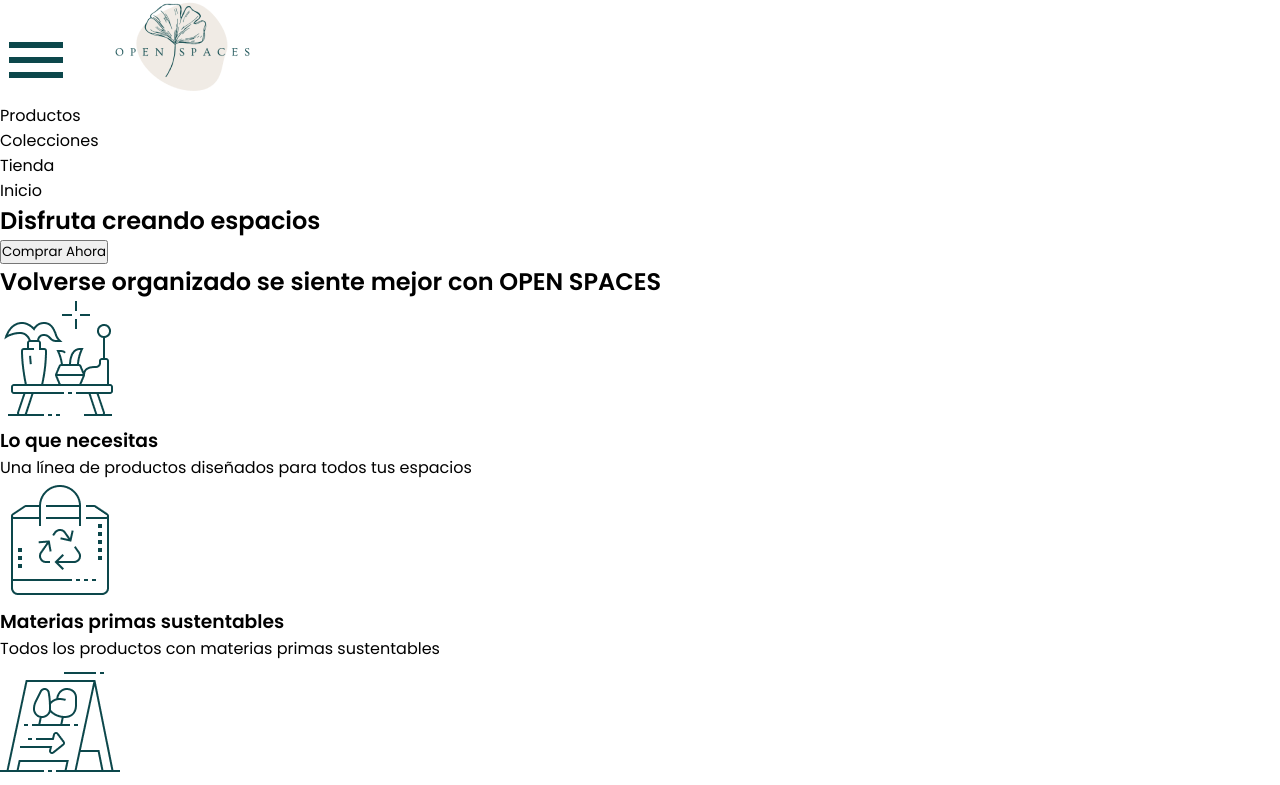
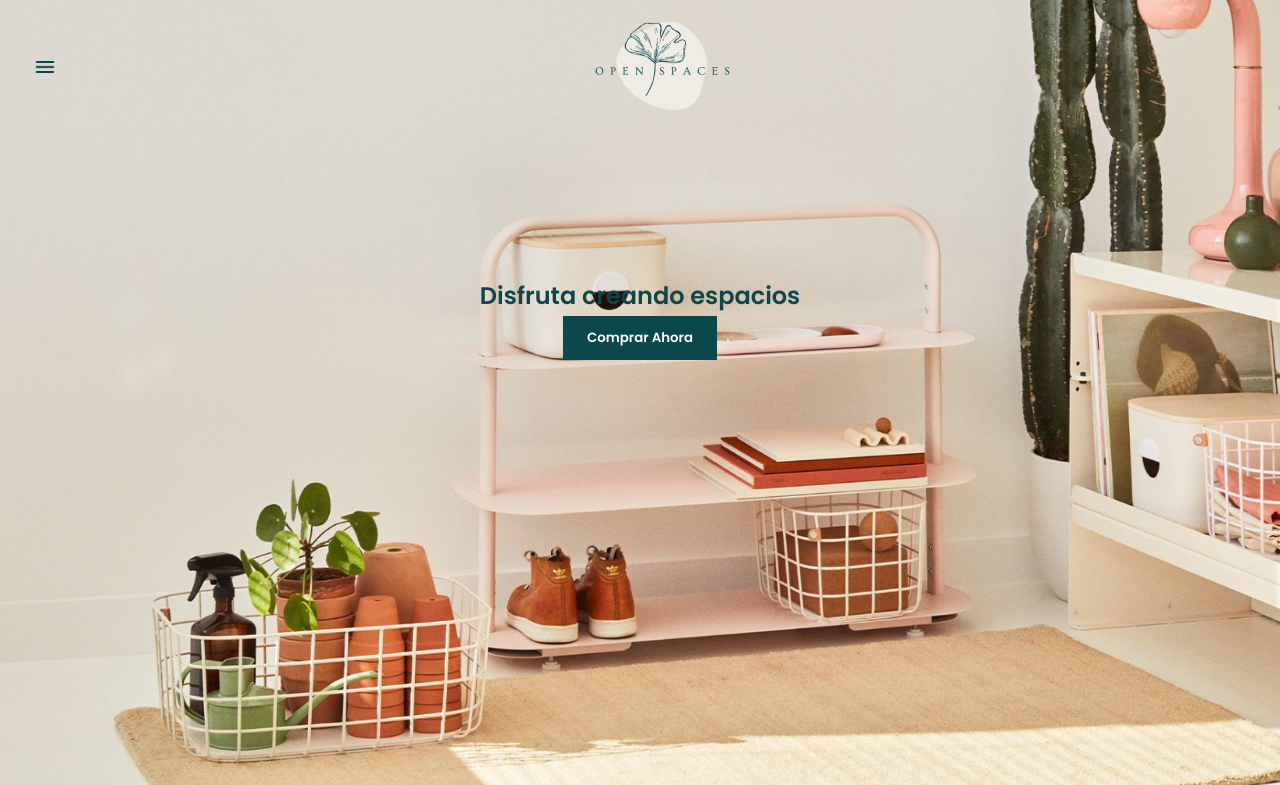
Before and after one commit to Adalab/modulo-1-evaluacion-final-MiriamPoveda, a website: page src/html/index.html in a window 1280 px wide. Shown: the top 785 px of the page. Drawn offline with nearby package versions, Linux system fonts and the light colour scheme; files that its build step writes are made by us from their sources; files whose address does not match are found by name.

Commit message:
Add header styles

```diff
--- a/src/html/partials/header.html
+++ b/src/html/partials/header.html
@@ -1,16 +1,32 @@
-<header>
-  <img src="./assets/images/hamburger.png" alt="Menú de hamburguesa" />
-  <img src="./assets/images/logo.png" alt="Logo de Open Spaces" />
-  <nav>
-    <ul>
+<header class="header">
+  <ul class="start">
+    <li>
+      <a href="https://www.adalab.es/"
+        ><img
+          class="start__hamburguer"
+          src="./assets/images/hamburger.png"
+          alt="Menú de hamburguesa"
+      /></a>
+    </li>
+  </ul>
+  <nav class="menu">
+    <ul class="menu__list">
       <li>Productos</li>
       <li>Colecciones</li>
       <li>Tienda</li>
       <li>Inicio</li>
     </ul>
   </nav>
-  <section>
-    <h1>Disfruta creando espacios</h1>
-    <button><a src="#">Comprar Ahora</a></button>
-  </section>
+  <article class="spaces">
+    <a class="spaces__icon" href="./index.html" title="Página principal"
+      ><img src="./assets/images/logo.png" alt="Logo de Open Spaces"
+    /></a>
+    <div class="header-wrapper">
+      <h1 class="title">Disfruta creando espacios</h1>
+
+      <button class="title__button">
+        <a class="links" href="https://www.adalab.es/">Comprar ahora</a>
+      </button>
+    </div>
+  </article>
 </header>
--- a/src/scss/core/_variables.scss
+++ b/src/scss/core/_variables.scss
@@ -1,7 +1,6 @@
 // colors
 $beige-background: #f0ebe5;
 $salmon-background: #ff975a;
-$turquoise-background: #0c474b;
-$turquoise-text: #0c474b;
+$turquoise: #0c474b;
 $blue-grey-text: #b6c8c9;
 $white-text: #ffffff;
--- a/src/scss/layout/_header.scss
+++ b/src/scss/layout/_header.scss
@@ -0,0 +1,75 @@
+// Imagen de fondo
+
+.header {
+  background-image: url(../images/header.jpg);
+  background-size: cover;
+  background-position: center;
+  height: 100vh;
+}
+
+// Hamburguesa
+
+.start {
+  list-style: none;
+  position: absolute;
+
+  &__hamburguer {
+    width: 24px;
+    height: 24px;
+    margin: 55px 0 0 33px;
+  }
+}
+
+// Menú de inicio
+
+.menu {
+  display: none;
+
+  &__list {
+    display: flex;
+    gap: 30px;
+    list-style: none;
+    text-decoration: none;
+  }
+}
+
+// Disfruta creando espacios
+
+.spaces {
+  padding-top: 19px;
+  display: flex;
+  flex-direction: column;
+  align-items: center;
+
+  &__icon {
+    height: 257px;
+    text-align: center;
+    padding-left: 45px;
+  }
+}
+
+.header-wrapper {
+  text-align: center;
+  line-height: 40px;
+}
+
+.title {
+  font-size: 24px;
+  color: $turquoise;
+  font-weight: 600;
+
+  &__button {
+    font-weight: 600;
+    background-color: $turquoise;
+    text-transform: capitalize;
+    padding: 12px 24px;
+    border: none;
+  }
+}
+
+// Link
+
+.links {
+  text-decoration: none;
+  color: $white-text;
+}
```
